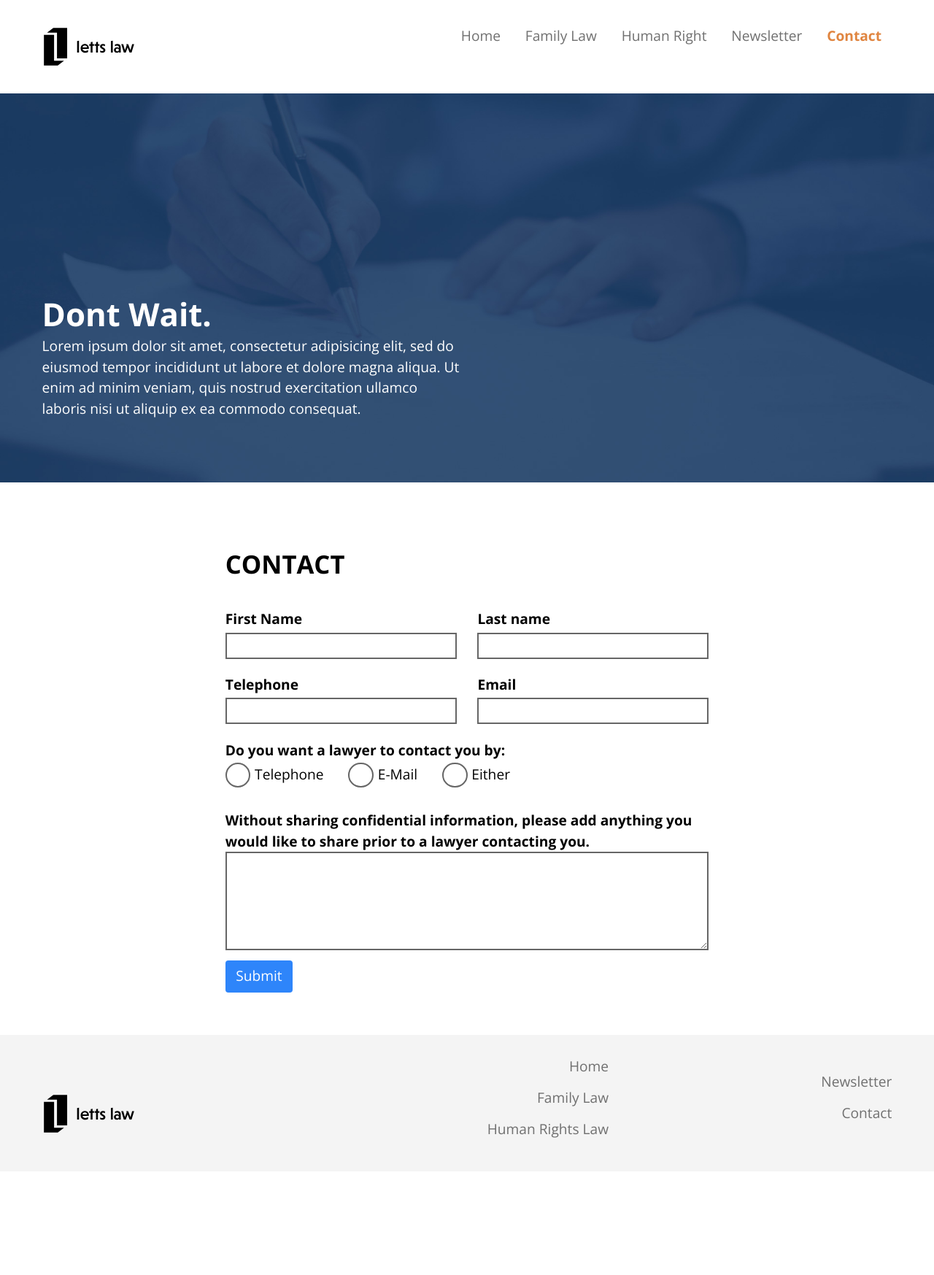
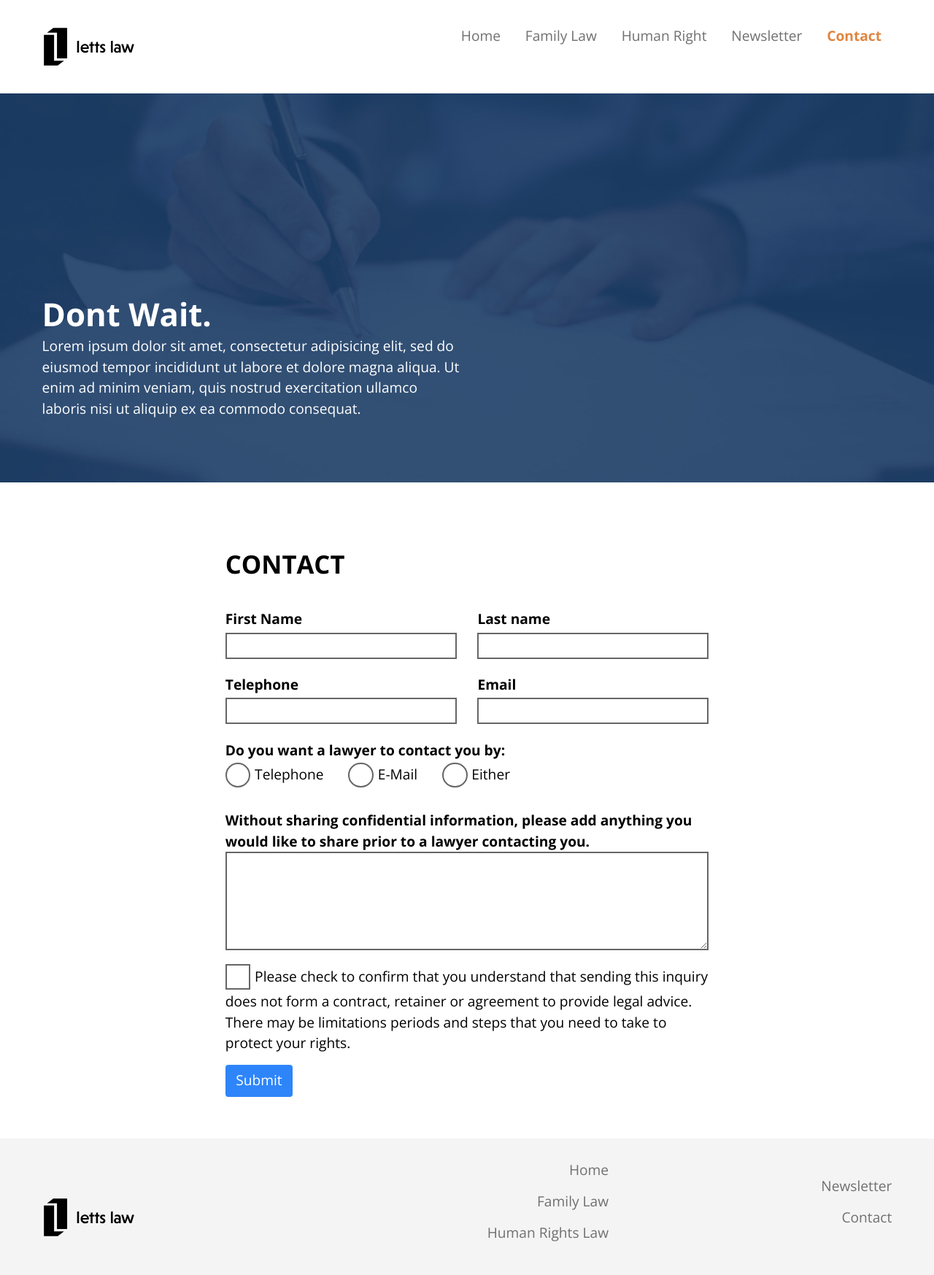
Before and after one commit to Ten-3/letts-law, a Jekyll site: the page built from contact.html, in a window 1280 px wide. Shown: the whole page at 73% size. Built offline with Jekyll 4.4.1, drawn with Linux system fonts in a browser that asks for light colours; before the commit the page ends 1605 px from its top, so only the background shows below that.

Commit message:
make toggle checkbox disappear only. and create checkbox for agreement

```diff
--- a/contact.html
+++ b/contact.html
@@ -58,6 +58,11 @@ layout: contact-default
             <textarea id="message" required></textarea>
           </div>
 
+          <div class="unit gutter-half pad-t-1-4 pad-b-1-2 xs-1 s-1 m-1">
+            <input id="agree" type="checkbox" required>
+            <label for="agree">Please check to confirm that you understand that sending this inquiry does not form a contract, retainer or agreement to provide legal advice. There may be limitations periods and steps that you need to take to protect your rights.</label>
+          </div>
+
           <div class="gutter-half">
             <button class="btn" type="submit">Submit</button>
           </div>
--- a/css/toggle.css
+++ b/css/toggle.css
@@ -48,7 +48,7 @@ ul > li::before {
   bottom: 35%;
 }
 
-[type="checkbox"] + label::before {
+.toggle [type="checkbox"] + label::before {
   display: none;
 }
 
```
